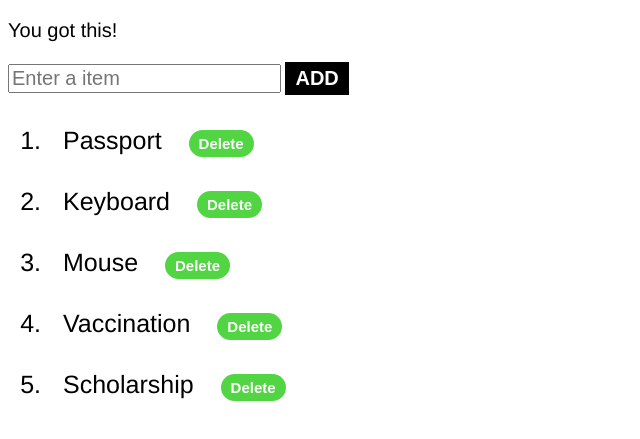
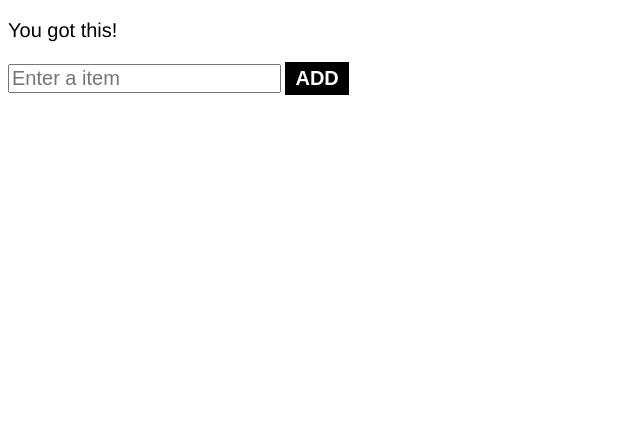
Before and after one commit to shehroze-1122/todo-app, a plain HTML site: page index.html in a window 1280 px wide. Shown: the part 61-500 px from the top of the page, without its empty margins (0-640 px from the left). Drawn offline with Linux system fonts and the light colour scheme.

Commit message:
made few basic changes in index.html

```diff
--- a/index.html
+++ b/index.html
@@ -12,11 +12,6 @@
     <button id="enter" type="button" name="button">ADD</button>
     <div class="container">
       <ul id="list">
-        <li>Passport    <button class="delete" type="button" name="button">Delete</button></li>
-        <li>Keyboard    <button class="delete" type="button" name="button">Delete</button></li>
-        <li>Mouse       <button class="delete" type="button" name="button">Delete</button></li>
-        <li>Vaccination <button class="delete" type="button" name="button">Delete</button></li>
-        <li>Scholarship <button class="delete" type="button" name="button">Delete</button></li>
       </ul>
 
     </div>
```
